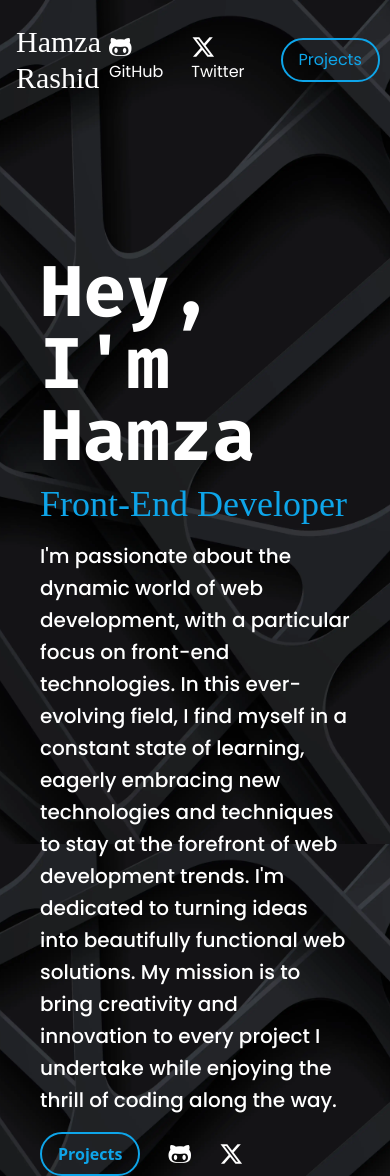
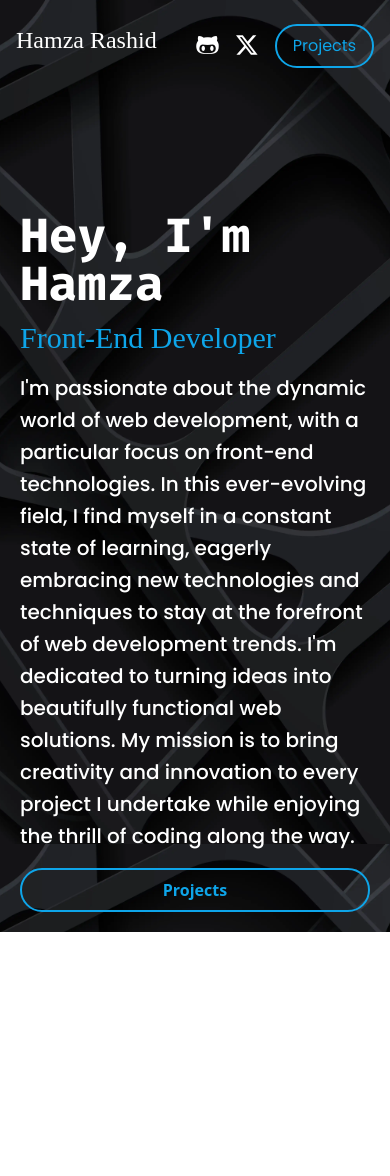
Before and after one commit to Hamza12700/Personal-Website, a Svelte app: page / in a window 390 px wide. After the commit the page ends 932 px from the top, so only its background shows below. Built offline with nearby package versions, Linux system fonts and the light colour scheme; a web font is replaced by a local one.

Commit message:
Made it responsive

```diff
--- a/src/App.svelte
+++ b/src/App.svelte
@@ -3,9 +3,11 @@
 </script>
 
 <NavBar />
-<main class="mt-36 mx-10">
-  <h1 class="text-7xl mb-3 font-firaCodeBold">Hey, I'm Hamza</h1>
-  <h2 class="text-sky-500 text-4xl font-notoSans_Bold">Front-End Developer</h2>
+<main class="mt-32 md:mt-36 mx-5 md:mx-10">
+  <h1 class="text-5xl md:text-7xl mb-3 font-firaCodeBold">Hey, I'm Hamza</h1>
+  <h2 class="text-sky-500 text-3xl md:text-4xl font-notoSans_Bold">
+    Front-End Developer
+  </h2>
   <p class="my-4 md:w-[45rem] leading-8 font-poppinsMed text-xl">
     I'm passionate about the dynamic world of web development, with a particular
     focus on front-end technologies. In this ever-evolving field, I find myself
@@ -15,16 +17,18 @@
     bring creativity and innovation to every project I undertake while enjoying
     the thrill of coding along the way.
   </p>
-  <button class="btn mr-3" type="button">Projects</button>
+  <button class="btn w-full sm:w-auto mb-5 sm:mr-3" type="button"
+    >Projects</button
+  >
   <a
-    class="transition mx-2 ease-in-out hover:text-sky-500"
+    class="transition hidden sm:inline mx-2 ease-in-out hover:text-sky-500"
     target="_blank"
     href="https://github.com/hamza12700/"
   >
     <i class="fa-brands mx-1 fa-github-alt fa-xl" />
   </a>
   <a
-    class="transition mx-2 ease-in-out hover:text-sky-500"
+    class="transition hidden sm:inline mx-2 ease-in-out hover:text-sky-500"
     target="_blank"
     href="https://x.com/Hamza_Rash1d"
   >
--- a/src/lib/NavBar.svelte
+++ b/src/lib/NavBar.svelte
@@ -1,25 +1,25 @@
 <nav class="flex justify-between p-4 mt-2">
-  <h1 class="font-dancingScript text-3xl">Hamza Rashid</h1>
-  <section class="flex font-poppins items-center gap-3">
+  <h1 class="font-dancingScript text-2xl md:text-3xl">Hamza Rashid</h1>
+  <section class="flex font-poppins items-center gap-1 md:gap-3">
     <a
-      class="transition hover:-translate-y-1 mx-2 ease-in-out hover:text-sky-500"
+      class="transition hover:-translate-y-1 mx-1 md:mx-2 ease-in-out hover:text-sky-500"
       target="_blank"
       href="https://github.com/hamza12700/"
     >
       <i class="pr-1 fa-brands fa-github-alt fa-xl" />
-      <span>GitHub</span>
+      <span class="hidden md:inline">GitHub</span>
     </a>
 
     <a
-      class="transition hover:-translate-y-1 mx-2 ease-in-out hover:text-sky-500"
+      class="transition hover:-translate-y-1 mx-1 md:mx-2 ease-in-out hover:text-sky-500"
       target="_blank"
       href="https://x.com/Hamza_Rash1d"
     >
       <i class="fa-brands fa-x-twitter fa-xl" />
-      <span>Twitter</span>
+      <span class="hidden md:inline">Twitter</span>
     </a>
 
-    <button class="ml-4 btn" type="button"
+    <button class="ml-2 md:ml-4 btn" type="button"
       ><a href="https://github.com/Hamza12700?tab=repositories" target="_blank">
         Projects
       </a>
```
